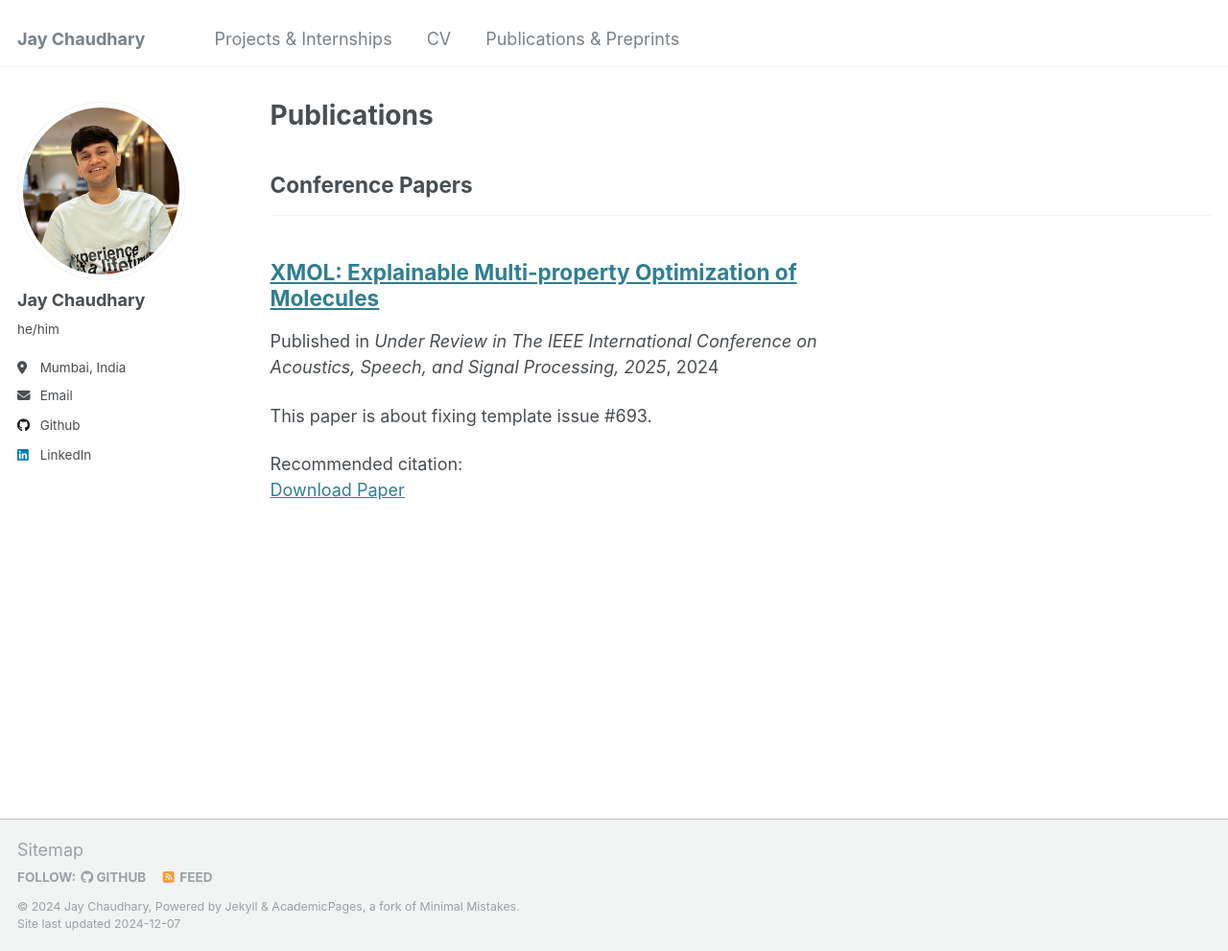
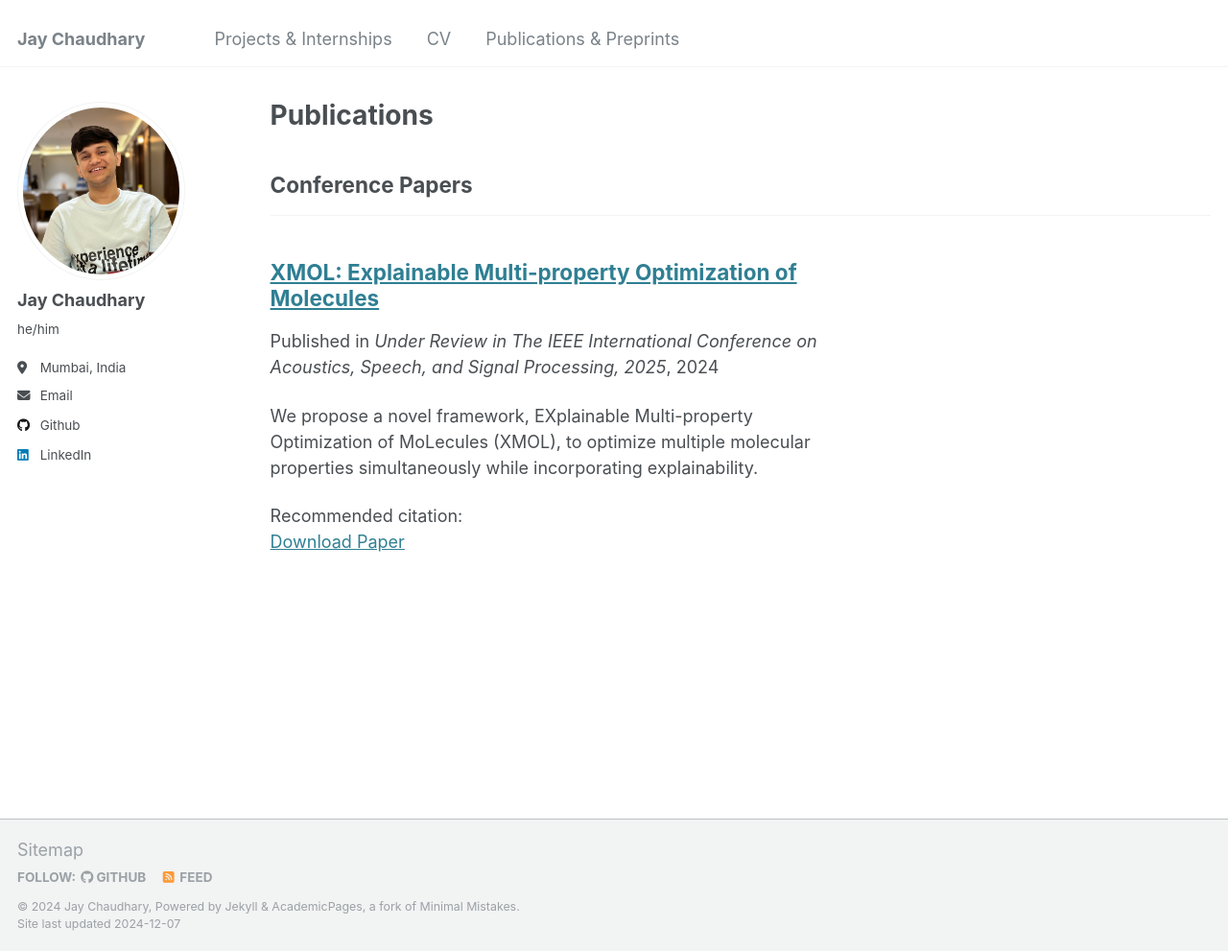
Before and after one commit to JayGC/jaygc.github.io, a Jekyll site: the page built from _pages/publications.html, in a window 1280 px wide and 991 px high. Shown: the whole window at 96% size. Built offline with Jekyll 4.4.1, drawn with Linux system fonts in a browser that asks for light colours.

Commit message:
Update 2024-02-17-paper-title-number-4.md

```diff
--- a/_publications/2024-02-17-paper-title-number-4.md
+++ b/_publications/2024-02-17-paper-title-number-4.md
@@ -3,7 +3,9 @@ title: "XMOL: Explainable Multi-property Optimization of Molecules"
 collection: publications
 category: conferences
 permalink: /publication/2024-02-17-paper-title-number-4
-excerpt: 'This paper is about fixing template issue #693.'
+excerpt: ' We propose a novel framework,
+EXplainable Multi-property Optimization of MoLecules
+(XMOL), to optimize multiple molecular properties simultaneously while incorporating explainability.'
 date: 2024-02-17
 venue: 'Under Review in The IEEE International Conference on Acoustics, Speech, and Signal Processing, 2025'
 paperurl: '/XMOL.pdf'
```
